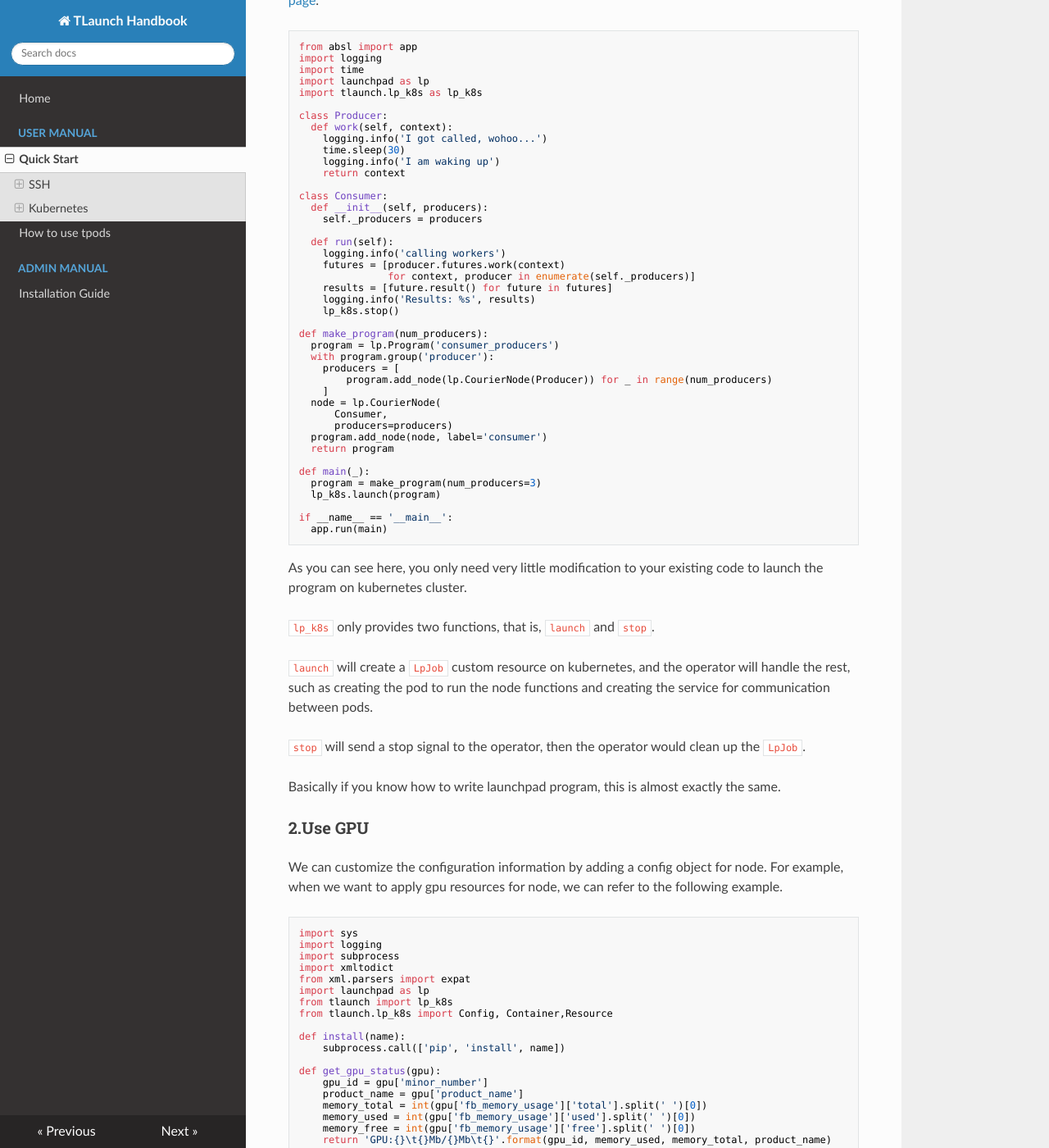
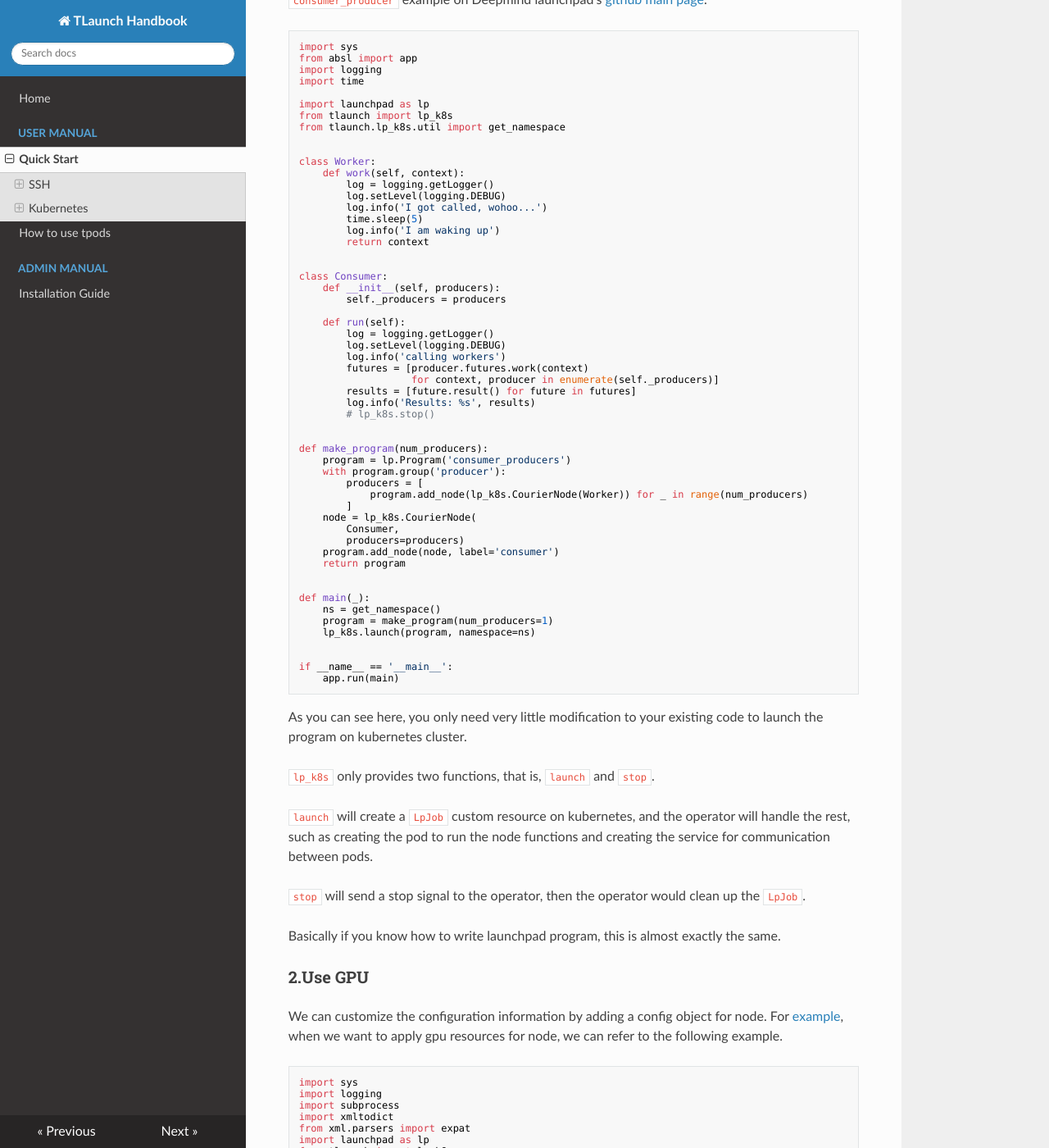
Before and after one commit to TARTRL/TLaunch, an MkDocs documentation site: the page built from docs/manual/cluster-user/quick-start.md, in a window 1280 px wide and 1400 px high, scrolled down 2134 px. Shown: the whole window at 82% size. Built offline with MkDocs 1.6.1, drawn with Linux system fonts in a browser that asks for light colours; nearby versions of some CDN libraries; some of the changed text lies outside the part shown.

Commit message:
update example and add a new page for docs

````diff
--- a/docs/manual/cluster-user/quick-start.md
+++ b/docs/manual/cluster-user/quick-start.md
@@ -59,53 +59,66 @@ of remote hosts. The information can be transferred via defining a `TransmitNode
 After running the operator in the kubernetes cluster, you should be able to use
 `lp_k8s` to deploy some launchpad program. Below is a very simple
 ### 1.Basic Example
-example, modified from the `consumer_producer` example on Deepmind launchpad's
+[test_worker_comsumer.py](https://github.com/TARTRL/TLaunch/blob/main/examples/test_k8s/test_worker_comsumer.py) gives an example of worker and consumer , modified from the `consumer_producer` example on Deepmind launchpad's
 [github main page](https://github.com/deepmind/launchpad#implement-example-nodes).
 
 ``` python
+import sys
 from absl import app
 import logging
 import time
+
 import launchpad as lp
-import tlaunch.lp_k8s as lp_k8s
+from tlaunch import lp_k8s
+from tlaunch.lp_k8s.util import get_namespace
 
-class Producer:
-  def work(self, context):
-    logging.info('I got called, wohoo...')
-    time.sleep(30)
-    logging.info('I am waking up')
-    return context
+
+class Worker:
+    def work(self, context):
+        log = logging.getLogger()
+        log.setLevel(logging.DEBUG)
+        log.info('I got called, wohoo...')
+        time.sleep(5)
+        log.info('I am waking up')
+        return context
+
 
 class Consumer:
-  def __init__(self, producers):
-    self._producers = producers
+    def __init__(self, producers):
+        self._producers = producers
 
-  def run(self):
-    logging.info('calling workers')
-    futures = [producer.futures.work(context)
-               for context, producer in enumerate(self._producers)]
-    results = [future.result() for future in futures]
-    logging.info('Results: %s', results)
-    lp_k8s.stop()
+    def run(self):
+        log = logging.getLogger()
+        log.setLevel(logging.DEBUG)
+        log.info('calling workers')
+        futures = [producer.futures.work(context)
+                   for context, producer in enumerate(self._producers)]
+        results = [future.result() for future in futures]
+        log.info('Results: %s', results)
+        # lp_k8s.stop()
+
 
 def make_program(num_producers):
-  program = lp.Program('consumer_producers')
-  with program.group('producer'):
-    producers = [
-        program.add_node(lp.CourierNode(Producer)) for _ in range(num_producers)
-    ]
-  node = lp.CourierNode(
-      Consumer,
-      producers=producers)
-  program.add_node(node, label='consumer')
-  return program
+    program = lp.Program('consumer_producers')
+    with program.group('producer'):
+        producers = [
+            program.add_node(lp_k8s.CourierNode(Worker)) for _ in range(num_producers)
+        ]
+    node = lp_k8s.CourierNode(
+        Consumer,
+        producers=producers)
+    program.add_node(node, label='consumer')
+    return program
+
 
 def main(_):
-  program = make_program(num_producers=3)
-  lp_k8s.launch(program)
+    ns = get_namespace()
+    program = make_program(num_producers=1)
+    lp_k8s.launch(program, namespace=ns)
+
 
 if __name__ == '__main__':
-  app.run(main)
+    app.run(main)
 ```
 
 As you can see here, you only need very little modification to your existing
@@ -125,7 +138,7 @@ Basically if you know how to write launchpad program, this is almost exactly the
 same.
 
 ### 2.Use GPU
-We can customize the configuration information by adding a config object for node. For example, when we want to apply gpu resources for node, we can refer to the following example.
+We can customize the configuration information by adding a config object for node. For [example](https://github.com/TARTRL/TLaunch/blob/main/examples/test_k8s/test_gpu.py), when we want to apply gpu resources for node, we can refer to the following example.
 
 ```python
 import sys
@@ -135,7 +148,8 @@ import xmltodict
 from xml.parsers import expat
 import launchpad as lp
 from tlaunch import lp_k8s
-from tlaunch.lp_k8s import Config, Container,Resource
+from tlaunch.lp_k8s import Config, Container, Resource
+from tlaunch.lp_k8s.util import get_namespace
 
 def install(name):
     subprocess.call(['pip', 'install', name])
@@ -146,22 +160,28 @@ def get_gpu_status(gpu):
     memory_total = int(gpu['fb_memory_usage']['total'].split(' ')[0])
     memory_used = int(gpu['fb_memory_usage']['used'].split(' ')[0])
     memory_free = int(gpu['fb_memory_usage']['free'].split(' ')[0])
+
     return 'GPU:{}\t{}Mb/{}Mb\t{}'.format(gpu_id, memory_used, memory_total, product_name)
 
 def get_gpus():
     log = logging.getLogger()
     log.setLevel(logging.DEBUG)
+
     cmd = 'nvidia-smi -x -q'
     output = subprocess.getoutput(cmd)
+
     json = xmltodict.parse(output, expat=expat)
     gpus = json['nvidia_smi_log']['gpu']
+
     gpu_status = []
     if type(gpus) is list:
         for gpu in gpus:
             gpu_status.append(get_gpu_status(gpu))
     elif type(gpus) is dict:
         gpu_status.append(get_gpu_status(gpus))
-    return {'localhost':gpu_status}
+
+    return {'localhost': gpu_status}
+
 
 class GPUTest:
     def __init__(self):
@@ -173,7 +193,9 @@ class GPUTest:
             logging.getLogger().warning('Host {}:'.format(host))
             for g_s in gpu_status[host]:
                 logging.getLogger().warning(g_s)
-        lp_k8s.stop()
+
+        # lp_k8s.stop()
+
 
 def make_program():
     program = lp.Program('test_gpu')
@@ -182,14 +204,23 @@ def make_program():
     program.add_node(node, label='tester')
     return program
 
+
 def main(argv):
+    ns = get_namespace()
     program = make_program()
-    command = ['bash', '-c' , 'pip install xmltodict; python3 -u -mtlaunch.lp_k8s.process_entry']
-    config = Config(Container(command=command,flags=argv, resources=Resource(nvidia_gpu=('4', '4'))))
+    command = ['bash', '-c' , 'export LIBCUDA_LOG_LEVEL=0; pip install xmltodict; python3 -u -mtlaunch.lp_k8s.process_entry']
+    config = Config(namespace=ns,
+                    container=Container(namespace=ns,
+                                        command=command,
+                                        flags=argv,
+                                        resources=Resource(nvidia_gpu=2,
+                                                           nvidia_gpu_memory=4000,
+                                                           nvidia_gpu_cores=100)))
 
-    # you can set a namespace, e.g., namespace='huangshiyu',
     lp_k8s.launch(program,
+                  namespace=ns,
                   group_config={'tester': config})
+
 
 if __name__ == '__main__':
     from absl import flags
````
Also changed, not shown: docs/manual/cluster-user/how-to-run-distributed-job.md (added, +39 -0 lines), 1 other file.
